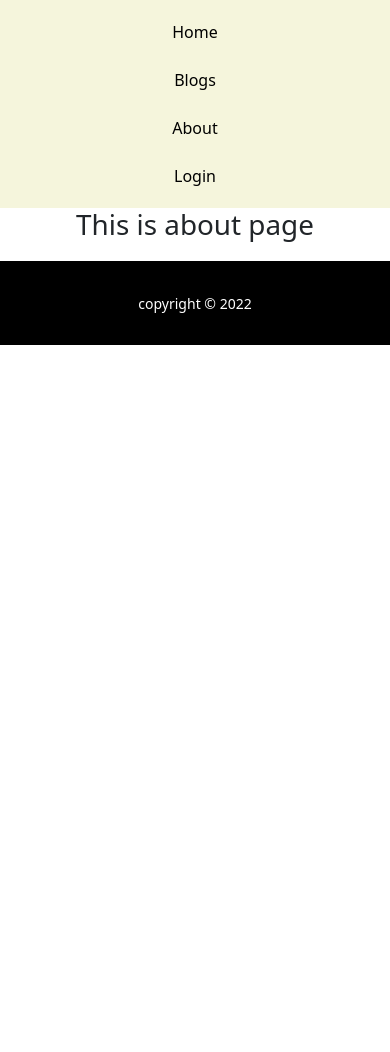
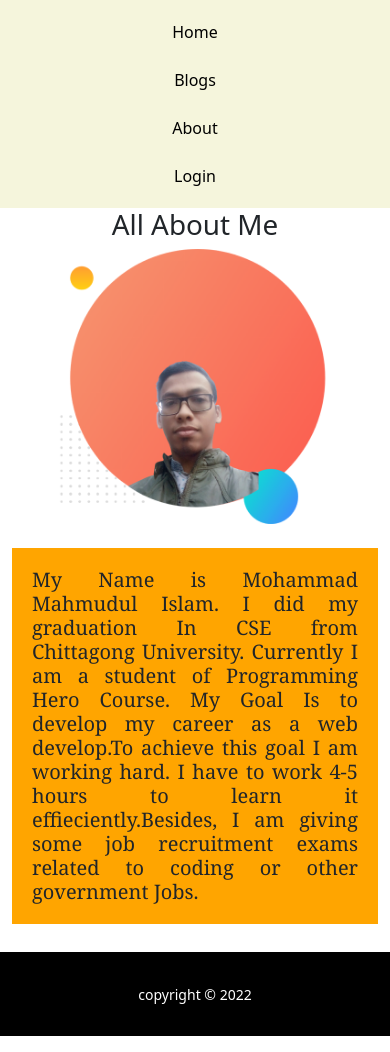
Before and after one commit to Mahmudulislamasif/Tutot-guide, a React (Create React App) app: page /about in a window 390 px wide. Before the commit the page ends 844 px from the top, so only its background shows below. Built offline with nearby package versions, Linux system fonts and the light colour scheme; no server answers.

Commit message:
add about section

```diff
--- /dev/null
+++ b/src/Pages/About/About.css
@@ -0,0 +1,15 @@
+.about-desc
+{
+    background-color: orange;
+}
+.about-desc h5{
+    text-align: justify;
+    padding: 50px;
+    font-family: Georgia, 'Times New Roman', Times, serif;
+}
+@media only screen and (max-width:576px) {
+    .about-desc h5{
+        text-align: justify;
+        padding: 20px;
+    }
+}
--- a/src/Pages/About/About.js
+++ b/src/Pages/About/About.js
@@ -1,9 +1,20 @@
 import React from 'react';
-
+import profile from './AboutImage/profile.png'
+import './About.css'
 const About = () => {
     return (
-        <div>
-            <h1>This is about page</h1>
+        <div className='container'>
+            <h1>All About Me</h1>
+         <div className='row g-4'>
+              <div className='col-md-6'>
+                <img className='w-75' src={profile} alt=''/>
+              </div>
+              <div className='col-md-6'>
+                <div className='about-desc'>
+                <h5>My Name is Mohammad Mahmudul Islam. I did my graduation In CSE from Chittagong University. Currently I am a student of Programming Hero Course. My Goal Is to develop my career as a web develop.To achieve this goal I am working hard. I have to work 4-5 hours to learn it effieciently.Besides, I am giving some job recruitment exams related to coding or other government Jobs.</h5>
+                </div>
+              </div>
+           </div>
         </div>
     );
 };
--- a/src/Pages/Home/CheckOut/CheckOut.js
+++ b/src/Pages/Home/CheckOut/CheckOut.js
@@ -3,7 +3,7 @@ import React from 'react';
 const CheckOut = () => {
     return (
         <div>
-          <h1>Hello</h1>
+          <h1>Hello Asif</h1>
         </div>
     );
 };
--- a/src/Pages/Home/Service/Service.js
+++ b/src/Pages/Home/Service/Service.js
@@ -4,7 +4,6 @@ import { Link, useNavigate } from 'react-router-dom';
 import './Service.css'
 const Service = (props) => {
     const {name,image,description,price}=props.service;
-
 
     return (
         <div className='col-md-4'>
--- a/src/Pages/RequireAuth/RequireAuth.js
+++ b/src/Pages/RequireAuth/RequireAuth.js
@@ -3,7 +3,7 @@ import { useAuthState } from 'react-firebase-hooks/auth';
 import { Navigate, useLocation } from 'react-router-dom';
 import auth from '../../firebase.init';
 
-const RequireAuth = ({chidren}) => {
+const RequireAuth = ({children}) => {
     const [user,loading]=useAuthState(auth);
     const location=useLocation();
     if(loading){
@@ -13,7 +13,7 @@ const RequireAuth = ({chidren}) => {
     {
         return <Navigate to="/login" state={{from:location}} replace></Navigate>
     }
-   return chidren;
+   return children;
 };
 
 export default RequireAuth;
--- a/src/Pages/SocialLogin/SocialLogin.js
+++ b/src/Pages/SocialLogin/SocialLogin.js
@@ -1,9 +1,11 @@
  import React from 'react';
 import { useSignInWithGoogle } from 'react-firebase-hooks/auth';
+import { useNavigate } from 'react-router-dom';
 import auth from '../../firebase.init';
 
  const SocialLogin = () => {
     const [signInWithGoogle, user, loading, error] = useSignInWithGoogle(auth);
+    const navigate=useNavigate()
     let errorElement;
             if (error) {
                    errorElement= <p className='text-danger'>Error: {error?.message}</p>
@@ -12,13 +14,9 @@ import auth from '../../firebase.init';
             if (loading) {
                 return <p>Loading...</p>;
             }
-            // if (user) {
-            //     return (
-            //     <div>
-            //         <p>Signed In User: {user.email}</p>
-            //     </div>
-            //     );
-            // }
+            if (user) {
+                navigate('/checkout')
+            }
      return (
          <div>
               <div className='d-flex justify-content-center'>
```
Also changed, not shown: src/Pages/About/AboutImage/profile.png (added).
